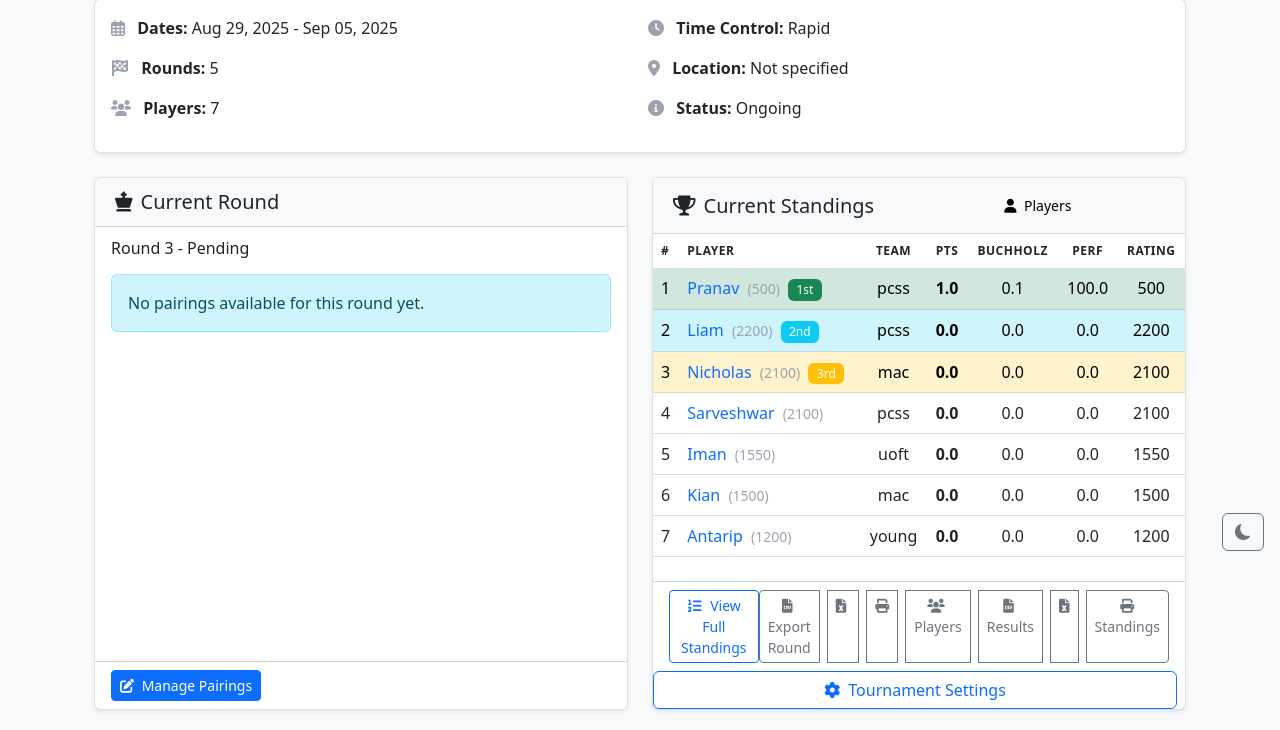
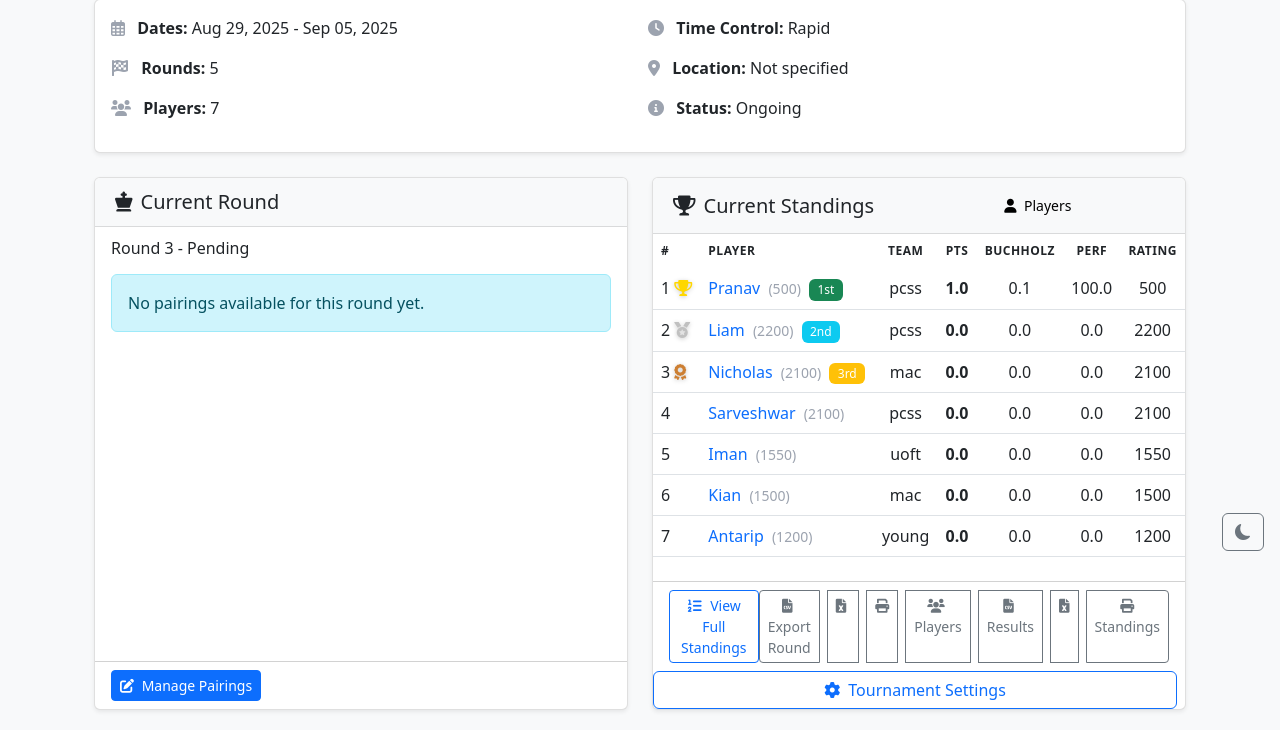
Before and after one commit to SarveshwarSenthilKumar/ChessPairings, a Flask app: page /tournament/26 in a window 1280 px wide. Shown: the part 233-963 px from the top of the page. Run offline with Flask 3, Linux system fonts and the light colour scheme; the visitor is signed in with stand-in values (Sample User, id 1); data comes from the database, SQL or seed files in the repository; both versions use the stored data as it was after the commit; some libraries are stand-ins or nearby versions.

Commit message:
Updated podium colors for dark mode

```diff
--- a/ideas.txt
+++ b/ideas.txt
@@ -1,4 +1,6 @@
 fix podium and pairings results buttons for dark mode and light mode
+
+update team calculations to include new scoring system
 
 update player stats and widgets to work with new scoring
 
@@ -9,6 +11,8 @@
 add filter and sorting functions for tournament page
 
 Create an ai synopsys for rounds and the entire tournament as well
+
+Add an admin dashboard to track total users and tournaments
 
 Add feature to make it into a graph type thing
 
--- a/templates/tournament/view.html
+++ b/templates/tournament/view.html
@@ -5,6 +5,50 @@
 {% block extra_css %}
 <link rel="stylesheet" href="{{ url_for('static', filename='css/tournament.css') }}">
 <style>
+    /* Top three standings styling */
+    .first-place {
+        background: linear-gradient(135deg, rgba(255, 215, 0, 0.15) 0%, rgba(255, 193, 7, 0.15) 100%) !important;
+        position: relative;
+        --text-color: #212529;
+    }
+
+    .second-place {
+        background: linear-gradient(135deg, rgba(192, 192, 192, 0.12) 0%, rgba(160, 160, 160, 0.12) 100%) !important;
+        position: relative;
+        --text-color: #212529;
+    }
+
+    .third-place {
+        background: linear-gradient(135deg, rgba(205, 127, 50, 0.12) 0%, rgba(139, 69, 19, 0.12) 100%) !important;
+        position: relative;
+        --text-color: #212529;
+    }
+
+    .medal-icon {
+        transition: transform 0.3s ease;
+        filter: drop-shadow(0 1px 2px rgba(0,0,0,0.2));
+    }
+
+    .medal-icon:hover {
+        transform: scale(1.2) rotate(10deg);
+    }
+
+    /* Dark mode adjustments */
+    [data-bs-theme="dark"] .first-place {
+        background: linear-gradient(135deg, rgba(255, 215, 0, 0.25) 0%, rgba(218, 165, 32, 0.25) 100%) !important;
+        --text-color: #f8f9fa;
+    }
+
+    [data-bs-theme="dark"] .second-place {
+        background: linear-gradient(135deg, rgba(192, 192, 192, 0.2) 0%, rgba(160, 160, 160, 0.2) 100%) !important;
+        --text-color: #f8f9fa;
+    }
+
+    [data-bs-theme="dark"] .third-place {
+        background: linear-gradient(135deg, rgba(205, 127, 50, 0.25) 0%, rgba(139, 69, 19, 0.25) 100%) !important;
+        --text-color: #f8f9fa;
+    }
+
     /* Additional inline styles specific to this template */
     .print-section {
         display: none !important;
@@ -346,8 +390,18 @@
                             </thead>
                             <tbody>
                                 {% for item in standings[:10] %}
-                                <tr class="{% if loop.index <= 3 %}table-{{ ['success', 'info', 'warning'][loop.index0] }}{% endif %} {% if item.status == 'withdrawn' %}player-removed{% endif %}">
-                                    <td>{{ loop.index }}
+                                <tr class="{% if loop.index == 1 %}first-place{% elif loop.index == 2 %}second-place{% elif loop.index == 3 %}third-place{% endif %} {% if item.status == 'withdrawn' %}player-removed{% endif %}">
+                                    <td class="position-relative">
+                                        <span class="d-flex align-items-center">
+                                            <span class="me-1">{{ loop.index }}</span>
+                                            {% if loop.index == 1 %}
+                                                <i class="fas fa-trophy medal-icon" style="color: #ffd700;"></i>
+                                            {% elif loop.index == 2 %}
+                                                <i class="fas fa-medal medal-icon" style="color: #c0c0c0;"></i>
+                                            {% elif loop.index == 3 %}
+                                                <i class="fas fa-award medal-icon" style="color: #cd7f32;"></i>
+                                            {% endif %}
+                                        </span>
                                         {% if item.status == 'withdrawn' %}
                                             <span class="badge bg-danger ms-1" title="Removed from tournament">X</span>
                                         {% endif %}
```
Also changed, not shown: tournament.db.
